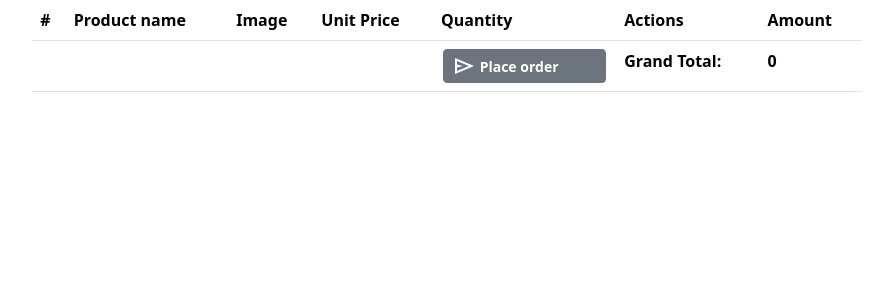
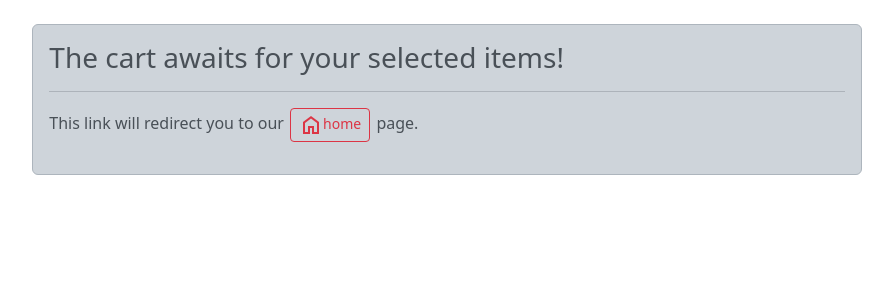
Before and after one commit to BogdanChisu/BayB, a Django app: page /cart_list/ in a window 1280 px wide. Shown: the part 110-410 px from the top of the page, without its empty margins (193-1086 px from the left). Run offline with Django 4.2, Linux system fonts and the light colour scheme; a user stored in the database is signed in; data comes from the database, SQL or seed files in the repository; both versions use the stored data as it was after the commit.

Commit message:
fixed database issues with deleting items from cart after placing order

```diff
--- a/EcommercePlatform/settings.py
+++ b/EcommercePlatform/settings.py
@@ -146,8 +146,8 @@ LOGIN_URL = '/login'
 LOGIN_REDIRECT_URL = '/'
 LOGOUT_REDIRECT_URL = '/login'
 
-# EMAIL_BACKEND = 'django.core.mail.backends.smtp.EmailBackend'
-EMAIL_BACKEND = 'django.core.mail.backends.console.EmailBackend'
+EMAIL_BACKEND = 'django.core.mail.backends.smtp.EmailBackend'
+# EMAIL_BACKEND = 'django.core.mail.backends.console.EmailBackend'
 
 EMAIL_HOST = 'mail.bogdan-chisu.ro'
 EMAIL_HOST_USER = 'django_user@bogdan-chisu.ro'
--- a/orders/views.py
+++ b/orders/views.py
@@ -1,6 +1,7 @@
 from datetime import datetime
 from pprint import pprint
 from random import randint
+from urllib import request
 
 from django.contrib.auth.decorators import login_required
 from django.contrib.auth.mixins import LoginRequiredMixin
@@ -158,9 +159,11 @@ class PlaceOrderCreateView(LoginRequiredMixin, CreateView):
                                          'quantity': item.quantity,
                                          'price': f'{item.product.price * item.quantity}'
                                          })
-
-
                 final_price += item.product.price * item.quantity
+                if item.wishlist_item == 1:
+                    item.cart_item = 0
+                else:
+                    OrderCart.objects.filter(id=item.id).delete()
             new_order.product_list = products
             pprint(products)
 
@@ -168,13 +171,10 @@ class PlaceOrderCreateView(LoginRequiredMixin, CreateView):
             new_order.price = final_price
 
             # invoice_address
-
             new_order.invoice_address = new_order.delivery_address
 
             # created_at
-
             new_order.created_at = datetime.now()
 
             new_order.save()
-
             return redirect('home')
--- a/templates/orders/cart_list.html
+++ b/templates/orders/cart_list.html
@@ -20,6 +20,8 @@
         <div class="row">
             <div class="col-md-8 offset-md-2">
                 {{ current_datetime|date:"d-m-Y H:i:s" }}
+                {% if user.is_authenticated %}
+                    {% if cart_products %}
                             <table class="table">
                                 <thead>
                                     <tr>
@@ -79,6 +81,36 @@
                                     </tr>
                                 </tbody>
                             </table>
+                        {% else %}
+                            <br>
+                            <div class="alert alert-dark" role="alert">
+                                <h3>The cart awaits for your selected items!</h3>
+                                <hr>
+                                <p>This link will redirect you to our
+                                    <a class="btn btn-outline-danger btn-sm"
+                                       href="{% url 'home' %}">
+                                        <span class="material-symbols-outlined" style="vertical-align: middle;">
+                                            home
+                                        </span>home
+                                    </a> page.
+                                </p>
+                            </div>
+                        {% endif %}
+                {% else %}
+                    <br>
+                    <div class="alert alert-dark" role="alert">
+                        <h3>Please login to use the cart!</h3>
+                        <hr>
+                        <p>This link will redirect you to the
+                            <a class="btn btn-outline-danger btn-sm"
+                               href="{% url 'login' %}">
+                                <span class="material-symbols-outlined" style="vertical-align: middle;">
+                                    login
+                                </span>&nbsp;login
+                            </a> page.
+                        </p>
+                    </div>
+                {% endif %}
             </div>
         </div>
     </div>
```
Also changed, not shown: templates/navbar.html (+5 -2 lines), templates/orders/wish_list.html (+33 -1 lines), db.sqlite3. Lines whose indentation alone changed are shown as unchanged.
